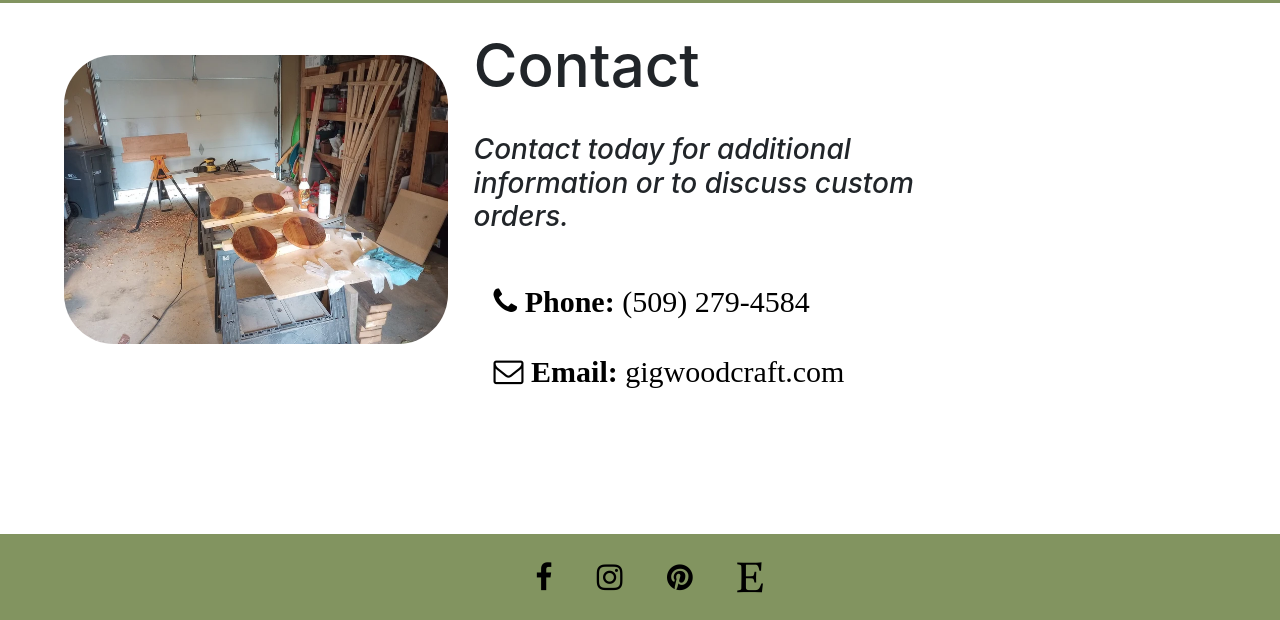
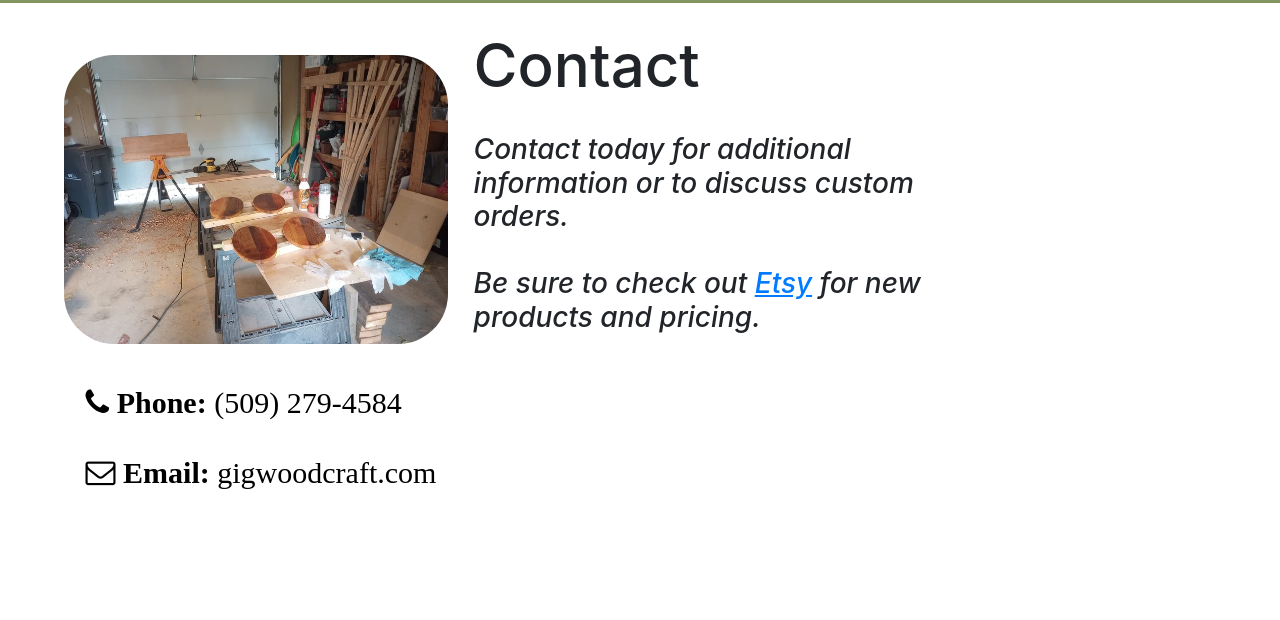
Before and after one commit to Jjjet1991/GIG, a plain HTML site: page contact.html in a window 1280 px wide. Shown: the part 208-828 px from the top of the page. After the commit the page ends 800 px from the top, so only its background shows below. Drawn offline with nearby package versions, Linux system fonts and the light colour scheme; a web font is replaced by a local one.

Commit message:
fixing contact link

```diff
--- a/contact.html
+++ b/contact.html
@@ -47,10 +47,14 @@
       <div class="homeText flex" style="margin:2%;width:70%;">
         <h1 style="font-size:60px;">Contact</h1>
         <br>
-        <h3><em>Contact today for additional information or to discuss custom orders.</em></h3>
+        <h3><em>Contact today for additional information or to discuss custom orders.
+
+          <br><br>
+          Be sure to check out <a style="text-decoration:underline;" href="https://www.etsy.com/shop/GIGWoodcraft?ref=shop_sugg" target="blank;">Etsy</a> for new products and pricing.
+        </em></h3>
         <br>
-        <ul class="contactList">
-          <li class="	fa fa-phone"><strong>  Phone:</strong>  (509) 279-4584</li>
+        <ul class="contactList" >
+          <li class="fa fa-phone"><strong>  Phone:</strong>  (509) 279-4584</li>
           <br>
           <li class="fa fa-envelope-o"><strong>  Email:</strong>  gigwoodcraft.com</li>
         </ul>
@@ -58,14 +62,4 @@
     </div>
       </body>
       <!--Footer-->
-<footer>
-  <nav class="navbar navbar-expand-lg bg-light;background-color:#829460;height:70px">
-      <div class="container-fluid;" style="margin-left:40%; width:auto;">
-          <a href="#" class="fa fa-facebook footerIcon"></a>
-          <a href="#" class="fa fa-instagram footerIcon"></a>
-          <a href="#" class="fa fa-pinterest footerIcon"></a>
-          <a href="https://www.etsy.com/shop/GIGWoodcraft?ref=shop_sugg" target="blank" class="fa fa-etsy"></a>
-      </div>
-    </nav>
-</footer>
 </html>
--- a/styles.css
+++ b/styles.css
@@ -248,7 +248,7 @@ html, body { height:100%; }
   margin-bottom: 5%; margin-top:1.5%;
   background-color: #829460;
   color: black;
-  font-family:;
+  font-family:'Rubik', sans-serif;
   font-size: 35px;
   padding: 5px;
   border-color:black;
```
Also changed, not shown: portfolio.html (+1 -1 lines).
